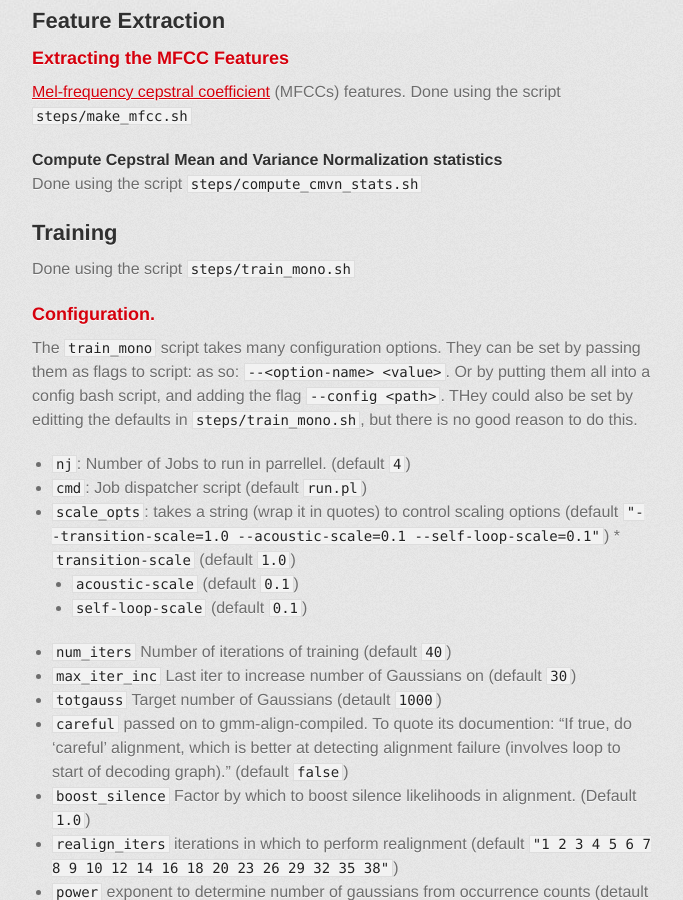
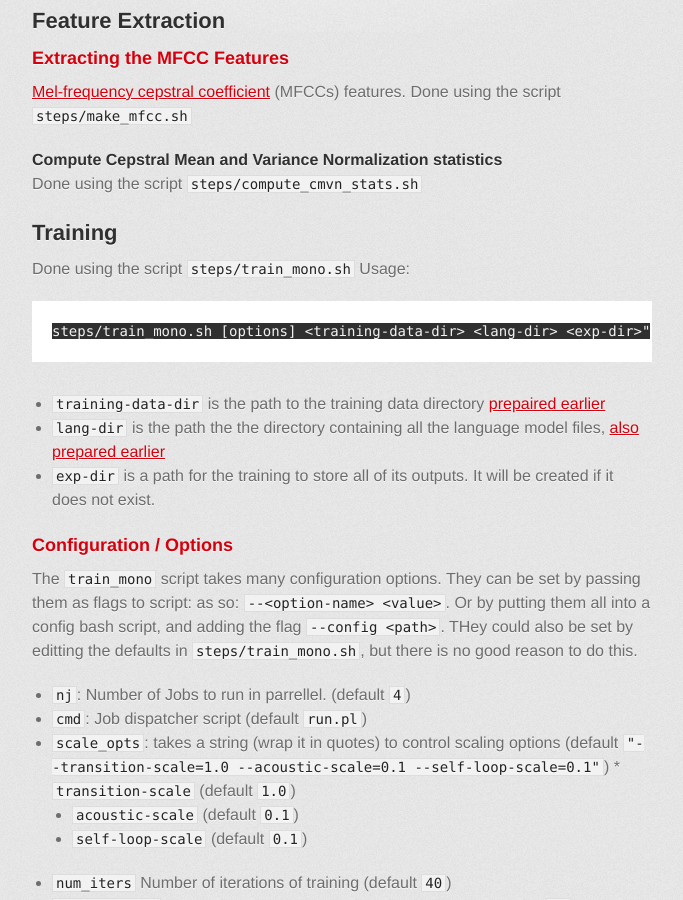
Before and after one commit to oxinabox/Kaldi-Notes, a Jekyll site: the page built from tidigits/train_eval.md, in a window 1280 px wide and 900 px high, scrolled down 541 px. Shown: the whole window, without its empty margins (298-981 px from the left). Built offline with Jekyll 4.4.1, drawn with Linux system fonts in a browser that asks for light colours; some web fonts are replaced; Markdown is read by kramdown in place of the engine named in the settings.

Commit message:
=quick submission.

````diff
--- a/tidigits/train_eval.md
+++ b/tidigits/train_eval.md
@@ -36,8 +36,16 @@ Done using the script `steps/compute_cmvn_stats.sh`
 
 ##Training
 Done using the script `steps/train_mono.sh`
+Usage:
 
-###Configuration.
+```
+steps/train_mono.sh [options] <training-data-dir> <lang-dir> <exp-dir>"
+```
+ - `training-data-dir` is the path to the training data directory [prepaired earlier](./data_prep)
+ - `lang-dir` is the path the the directory containing all the language model files, [also prepared earlier](./lang_prep)
+ - `exp-dir` is a path for the training to store all of its outputs. It will be created if it does not exist.
+
+###Configuration / Options
 The `train_mono` script takes many configuration options.
 They can be set by passing them as flags to script: as so: `--<option-name> <value>`.
 Or by putting them all into a config bash script, and adding the flag `--config <path>`.
````
